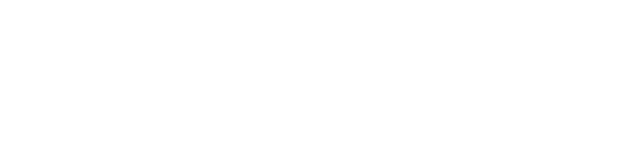
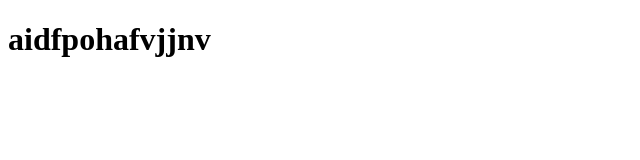
Before and after one commit to MaxinePower/git-branching-lesson, a plain HTML site: page index.html in a window 1280 px wide. Shown: the whole page, without its empty margins (0-640 px from the left). Drawn offline with Linux system fonts and the light colour scheme.

Commit message:
adding amazing h1

```diff
--- a/index.html
+++ b/index.html
@@ -7,6 +7,6 @@
   <title>Git branching lesson on test</title>
 </head>
 <body>
-
+  <h1>aidfpohafvjjnv</h1>
 </body>
 </html>
```
